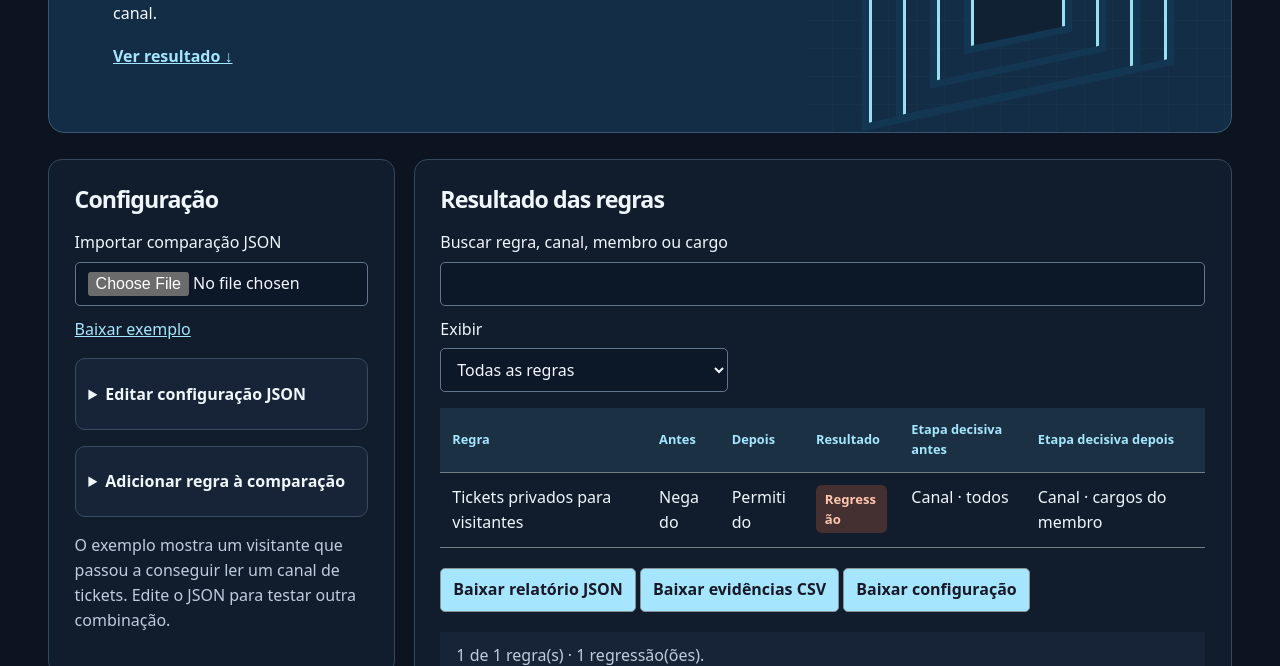
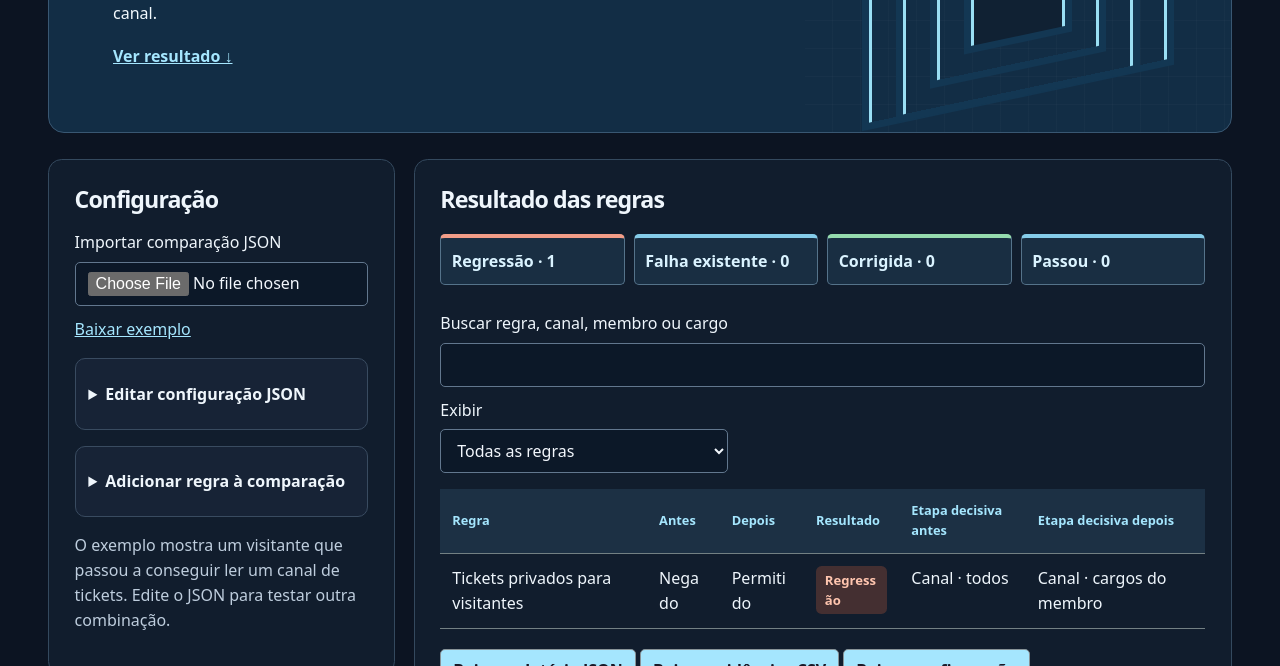
Before and after one commit to ykauttiz/porta-fechada, a plain HTML site: page index.html in a window 1280 px wide. Shown: the part 286-952 px from the top of the page. Drawn offline with Linux system fonts and the light colour scheme.

Commit message:
Resumir decisões e paginar comparações de até duas mil regras

```diff
--- a/app.js
+++ b/app.js
@@ -75,24 +75,53 @@ const example = {
 };
 const source = find("#source");
 let evaluated = null, rows = [], generation = 0;
+const pageSize = 50;
+const verdicts = ["Regressão","Falha existente","Corrigida","Passou"];
+const normalize = text => text.normalize("NFD").replace(/\p{M}/gu,"").toLocaleLowerCase("pt-BR");
+let page = 0, searchIndex = [];
+const counters = verdicts.map(status => {
+  const button = document.createElement("button");
+  button.type = "button";
+  button.dataset.status = status;
+  button.onclick = () => {
+    const filter = find("#filter");
+    filter.value = filter.value === status ? "" : status;
+    page = 0; draw();
+  };
+  find("#rule-overview").append(button);
+  return button;
+});
 function draw() {
-  const selected = find("#filter").value;
+  const selected = find("#filter").value, query = normalize(find("#rule-search").value.trim());
+  const counts = new Map(), shown = [];
+  rows.forEach((row,index) => {
+    if (query && !searchIndex[index].some(value => value.includes(query))) return;
+    counts.set(row.status,(counts.get(row.status) || 0) + 1);
+    if (!selected || selected === row.status) shown.push(row);
+  });
+  for (const button of counters) {
+    const status = button.dataset.status;
+    button.textContent = status + " · " + (counts.get(status) || 0);
+    button.setAttribute("aria-pressed",String(selected === status));
+    button.disabled = !evaluated;
+  }
+  const pages = Math.max(1,Math.ceil(shown.length / pageSize));
+  page = Math.min(pages-1,Math.max(0,page));
+  find("#rule-pages").hidden = pages === 1;
+  find("#rule-back").disabled = page === 0;
+  find("#rule-next").disabled = page === pages-1;
+  find("#rule-page").textContent = (page+1) + " / " + pages;
   const answer = value => value ? "Permitido" : "Negado";
-  const normalize = text => text.normalize("NFD").replace(/\p{M}/gu,"").toLocaleLowerCase("pt-BR");
-  const query = normalize(find("#rule-search").value.trim());
-  const shown = rows.filter((result, index) => {
-    if (selected && result.status !== selected) return false;
-    const rule = evaluated.rules[index];
-    return !query || [result.rule,rule.channel,rule.member,...rule.roles].some(value => normalize(value).includes(query));
-  });
-  show(shown.map(r=>[r.rule,answer(r.before),answer(r.after),r.status,r.beforeReason,r.afterReason]));
-  find("#message").textContent = (shown.length ? "" : "Nenhuma regra corresponde aos filtros. ") + shown.length + " de " + rows.length + " regra(s) · " +
-    rows.filter(r=>r.status==="Regressão").length + " regressão(ões).";
+  show(shown.slice(page*pageSize,(page+1)*pageSize).map(r=>[r.rule,answer(r.before),answer(r.after),r.status,r.beforeReason,r.afterReason]));
+  find("#message").textContent = (shown.length ? "" : "Nenhuma regra corresponde aos filtros. ") + shown.length + " de " + rows.length + " regra(s).";
 }
+find("#rule-back").onclick = () => {page--;draw();};
+find("#rule-next").onclick = () => {page++;draw();};
 function apply(data, rewrite) {
   const result = compare(data);
   if (rewrite) source.value = JSON.stringify(data,null,2);
-  evaluated = data; rows = result;
+  evaluated = data; rows = result; page = 0;
+  searchIndex = data.rules.map((rule,index) => [result[index].rule,rule.channel,rule.member,...rule.roles].map(normalize));
   find("#csv").disabled = find("#download").disabled = find("#save").disabled = false;
   draw();
 }
@@ -102,12 +131,12 @@ function parse(text) {
 }
 function error(e) {find("#message").textContent=e.message;}
 source.oninput=()=>{
-  generation++;evaluated=null;rows=[];show([]);find("#csv").disabled=find("#download").disabled=find("#save").disabled=true;
+  generation++;evaluated=null;rows=[];searchIndex=[];page=0;draw();find("#csv").disabled=find("#download").disabled=find("#save").disabled=true;
   find("#message").textContent="Configuração editada. Execute as regras para atualizar o relatório.";
 };
 find("#editor").onsubmit=e=>{e.preventDefault();generation++;try{apply(parse(source.value),false);}catch(err){error(err);}};
-find("#rule-search").oninput=()=>{if(evaluated)draw();};
-find("#filter").onchange=()=>{if(evaluated)draw();};
+find("#rule-search").oninput=()=>{if(evaluated){page=0;draw();}};
+find("#filter").onchange=()=>{if(evaluated){page=0;draw();}};
 find("#import").onchange=async e=>{
   const file=e.target.files[0],id=++generation;if(!file)return;
   try{if(file.size>2*1024*1024)throw Error("Use um JSON de até 2 MiB.");
--- a/index.html
+++ b/index.html
@@ -4,4 +4,4 @@
  <div class="console"><section class="config"><h2>Configuração</h2>
 <label>Importar comparação JSON<input id="import" type="file" accept=".json,application/json"></label><a href="exemplo.json" download>Baixar exemplo</a><details><summary>Editar configuração JSON</summary><form id="editor"><label>Configurações antes e depois, com regras esperadas<textarea id="source" rows="12" required spellcheck="false"></textarea></label>
 <button>Executar regras</button></form></details><details><summary>Adicionar regra à comparação</summary><form id="builder"><label>Nome da regra<input id="ruleName" required maxlength="120"></label><label>Canal<input id="channel" required placeholder="tickets"></label><label>Membro<input id="member" required placeholder="exemplo"></label><label>Cargos, separados por vírgula<input id="roles" placeholder="visitante"></label><label>Operação<select id="permission"><option value="view">Ver canal</option><option value="send">Enviar mensagem</option></select></label><label>Expectativa<select id="expect"><option value="false">Acesso negado</option><option value="true">Acesso permitido</option></select></label><button>Incluir e comparar</button></form></details><p>O exemplo mostra um visitante que passou a conseguir ler um canal de tickets. Edite o JSON para testar outra combinação.</p>
-</section><section class="output" id="resultado"><h2>Resultado das regras</h2><label>Buscar regra, canal, membro ou cargo<input id="rule-search" type="search" aria-controls="rule-table"></label><label>Exibir<select id="filter"><option value="">Todas as regras</option><option>Regressão</option><option>Falha existente</option><option>Corrigida</option><option>Passou</option></select></label><div class="results" role="region" aria-label="Resultados" tabindex="0"><table id="rule-table"><thead><tr><th>Regra</th><th>Antes</th><th>Depois</th><th>Resultado</th><th>Etapa decisiva antes</th><th>Etapa decisiva depois</th></tr></thead><tbody></tbody></table></div><button id="download">Baixar relatório JSON</button> <button id="csv">Baixar evidências CSV</button> <button id="save">Baixar configuração</button><p role="status" id="message"></p></section></div></main><script src="core.js"></script><script src="report.js"></script><script src="app.js"></script></body></html>
+</section><section class="output" id="resultado"><h2>Resultado das regras</h2><div id="rule-overview" class="rule-overview" role="group" aria-label="Filtrar por resultado"></div><label>Buscar regra, canal, membro ou cargo<input id="rule-search" type="search" aria-controls="rule-table"></label><label>Exibir<select id="filter"><option value="">Todas as regras</option><option>Regressão</option><option>Falha existente</option><option>Corrigida</option><option>Passou</option></select></label><div class="results" role="region" aria-label="Resultados" tabindex="0"><table id="rule-table"><thead><tr><th>Regra</th><th>Antes</th><th>Depois</th><th>Resultado</th><th>Etapa decisiva antes</th><th>Etapa decisiva depois</th></tr></thead><tbody></tbody></table></div><nav id="rule-pages" aria-label="Páginas de regras" hidden><button id="rule-back">Anterior</button><span id="rule-page"></span><button id="rule-next">Próxima</button></nav><button id="download">Baixar relatório JSON</button> <button id="csv">Baixar evidências CSV</button> <button id="save">Baixar configuração</button><p role="status" id="message"></p></section></div></main><script src="core.js"></script><script src="report.js"></script><script src="app.js"></script></body></html>
--- a/style.css
+++ b/style.css
@@ -27,3 +27,9 @@ th { font-size:.8rem; background:#1c3044 } td { vertical-align:top }
 .verdict[data-status="Passou"],.verdict[data-status="Corrigida"] { color:#abedce; background:#1b3b37 }
 .skip { position:absolute; transform:translateY(-150%); z-index:5; padding:.6rem;background:#0c1422 }.skip:focus { transform:none }
 @media(max-width:840px){ .console{grid-template-columns:1fr} .portal-art{opacity:.3;inset-inline-start:72%} .hero p{max-width:75%} }
+.rule-overview {display:grid;grid-template-columns:repeat(auto-fit,minmax(min(100%,8rem),1fr));gap:.55rem;margin:1rem 0 1.4rem}
+.rule-overview button {background:#192e42;color:#daf3ff;border:1px solid #55738a;border-top:4px solid #85cce9;text-align:left;padding:.65rem}
+.rule-overview button[data-status="Regressão"] {border-top-color:#f39d88}
+.rule-overview button[data-status="Corrigida"] {border-top-color:#95dbae}
+.rule-overview button[aria-pressed=true] {background:#c9e9f5;color:#102c42}
+#rule-pages {display:flex;gap:1rem;align-items:center;margin:.6rem 0}
```
Also changed, not shown: 3 other files.
